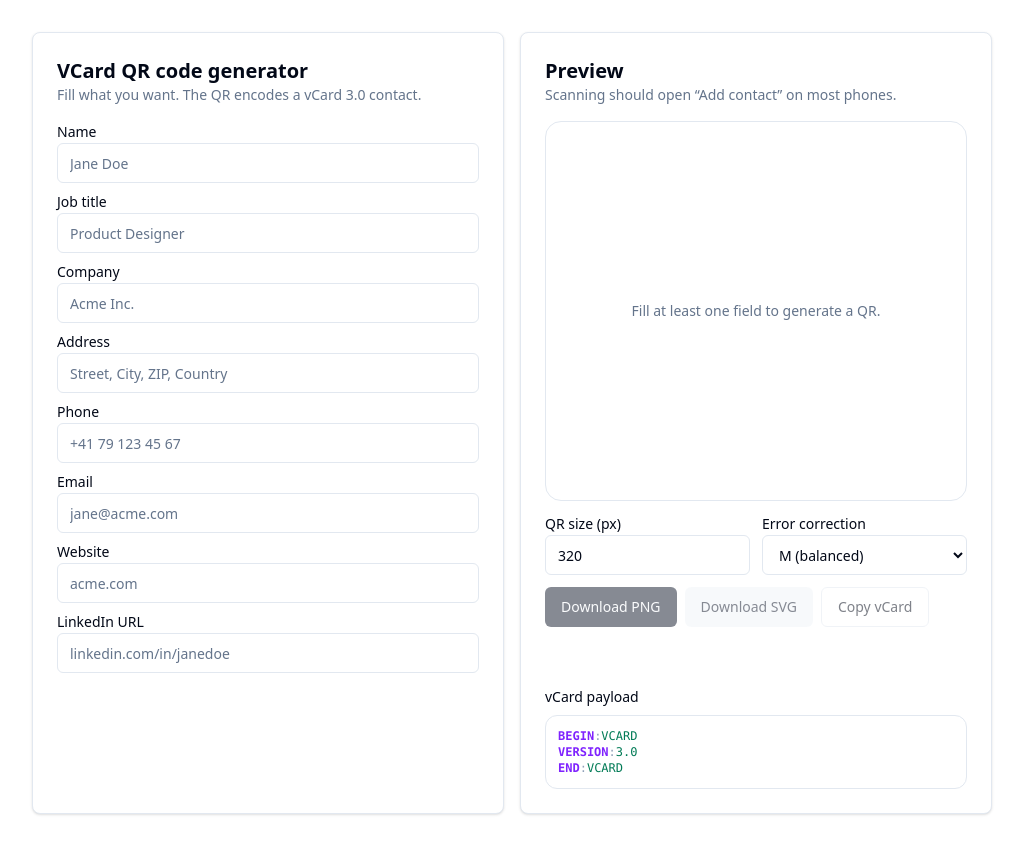
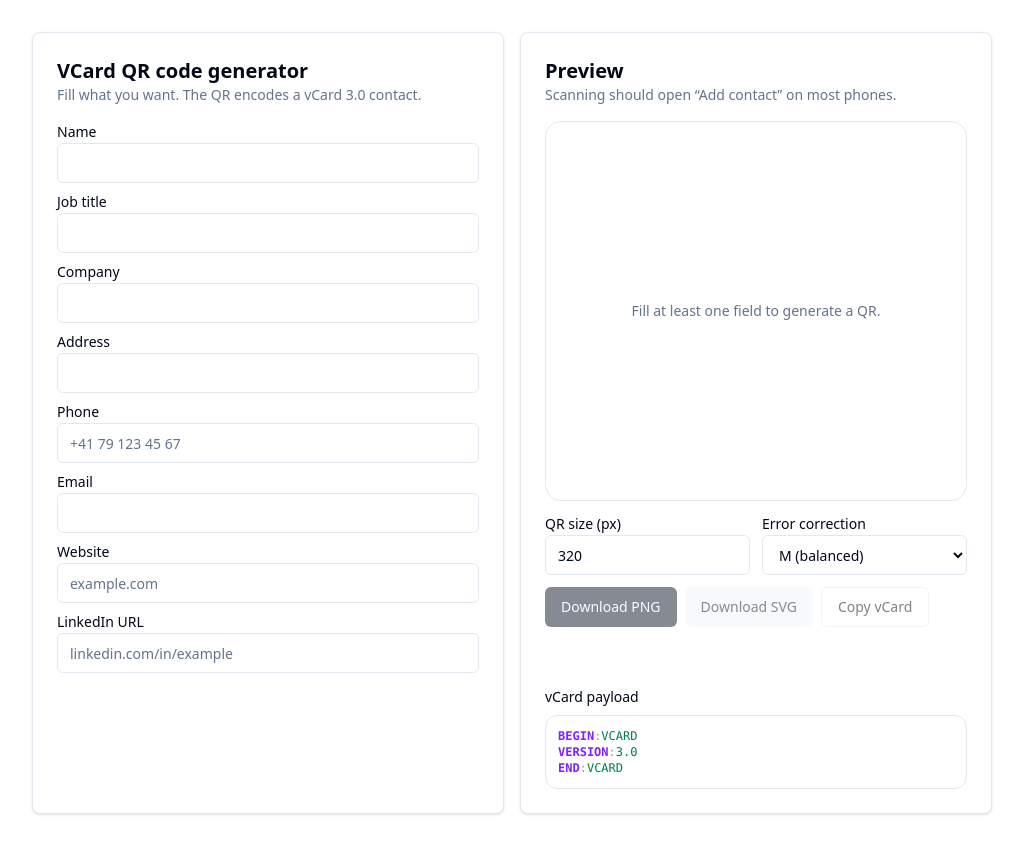
Before and after one commit to theyve/vcard-qr, a React (Vite) app: page / in a window 1280 px wide. Shown: the whole page, without its empty margins (128-1151 px from the left). Built offline with nearby package versions, Linux system fonts and the light colour scheme.

Commit message:
Refactor input fields in VCardQrGenerator component to remove placeholder text for better clarity and update website and LinkedIn URL placeholders for consistency.

```diff
--- a/src/main.tsx
+++ b/src/main.tsx
@@ -220,22 +220,22 @@ export default function VCardQrGenerator() {
             <div className="grid gap-3">
               <div className="grid gap-1">
                 <Label htmlFor="fullName">Name</Label>
-                <Input id="fullName" value={form.fullName} onChange={(e) => update("fullName", e.target.value)} placeholder="Jane Doe" />
+                <Input id="fullName" value={form.fullName} onChange={(e) => update("fullName", e.target.value)}  />
               </div>
 
               <div className="grid gap-1">
                 <Label htmlFor="jobTitle">Job title</Label>
-                <Input id="jobTitle" value={form.jobTitle} onChange={(e) => update("jobTitle", e.target.value)} placeholder="Product Designer" />
+                <Input id="jobTitle" value={form.jobTitle} onChange={(e) => update("jobTitle", e.target.value)} />
               </div>
 
               <div className="grid gap-1">
                 <Label htmlFor="company">Company</Label>
-                <Input id="company" value={form.company} onChange={(e) => update("company", e.target.value)} placeholder="Acme Inc." />
+                <Input id="company" value={form.company} onChange={(e) => update("company", e.target.value)} />
               </div>
 
               <div className="grid gap-1">
                 <Label htmlFor="address">Address</Label>
-                <Input id="address" value={form.address} onChange={(e) => update("address", e.target.value)} placeholder="Street, City, ZIP, Country" />
+                <Input id="address" value={form.address} onChange={(e) => update("address", e.target.value)} />
               </div>
 
               <div className="grid gap-1">
@@ -245,17 +245,17 @@ export default function VCardQrGenerator() {
 
               <div className="grid gap-1">
                 <Label htmlFor="email">Email</Label>
-                <Input id="email" value={form.email} onChange={(e) => update("email", e.target.value)} placeholder="jane@acme.com" />
+                <Input id="email" value={form.email} onChange={(e) => update("email", e.target.value)} />
               </div>
 
               <div className="grid gap-1">
                 <Label htmlFor="website">Website</Label>
-                <Input id="website" value={form.website} onChange={(e) => update("website", e.target.value)} placeholder="acme.com" />
+                <Input id="website" value={form.website} onChange={(e) => update("website", e.target.value)} placeholder="example.com" />
               </div>
 
               <div className="grid gap-1">
                 <Label htmlFor="linkedin">LinkedIn URL</Label>
-                <Input id="linkedin" value={form.linkedin} onChange={(e) => update("linkedin", e.target.value)} placeholder="linkedin.com/in/janedoe" />
+                <Input id="linkedin" value={form.linkedin} onChange={(e) => update("linkedin", e.target.value)} placeholder="linkedin.com/in/example" />
               </div>
             </div>
           </CardContent>
```
